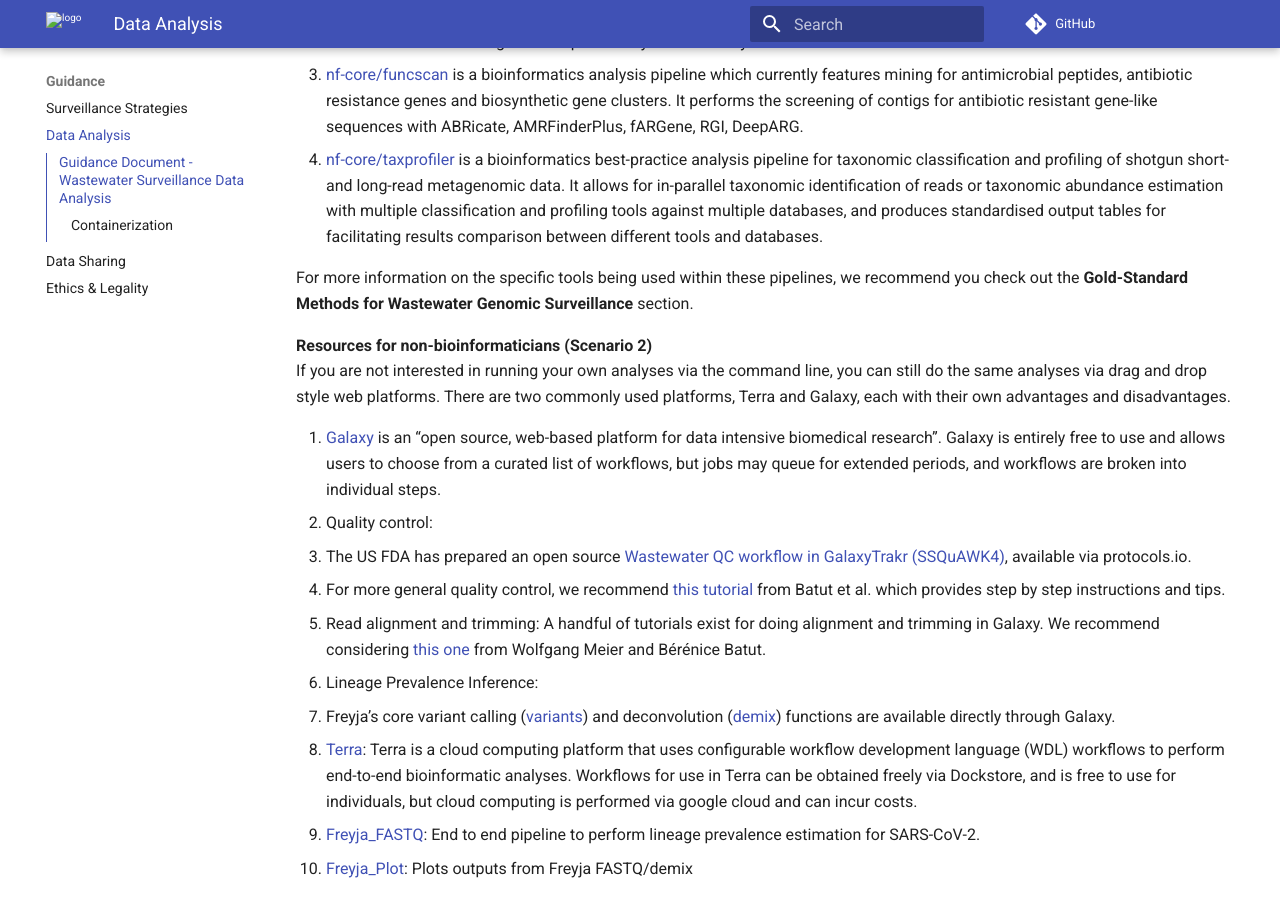
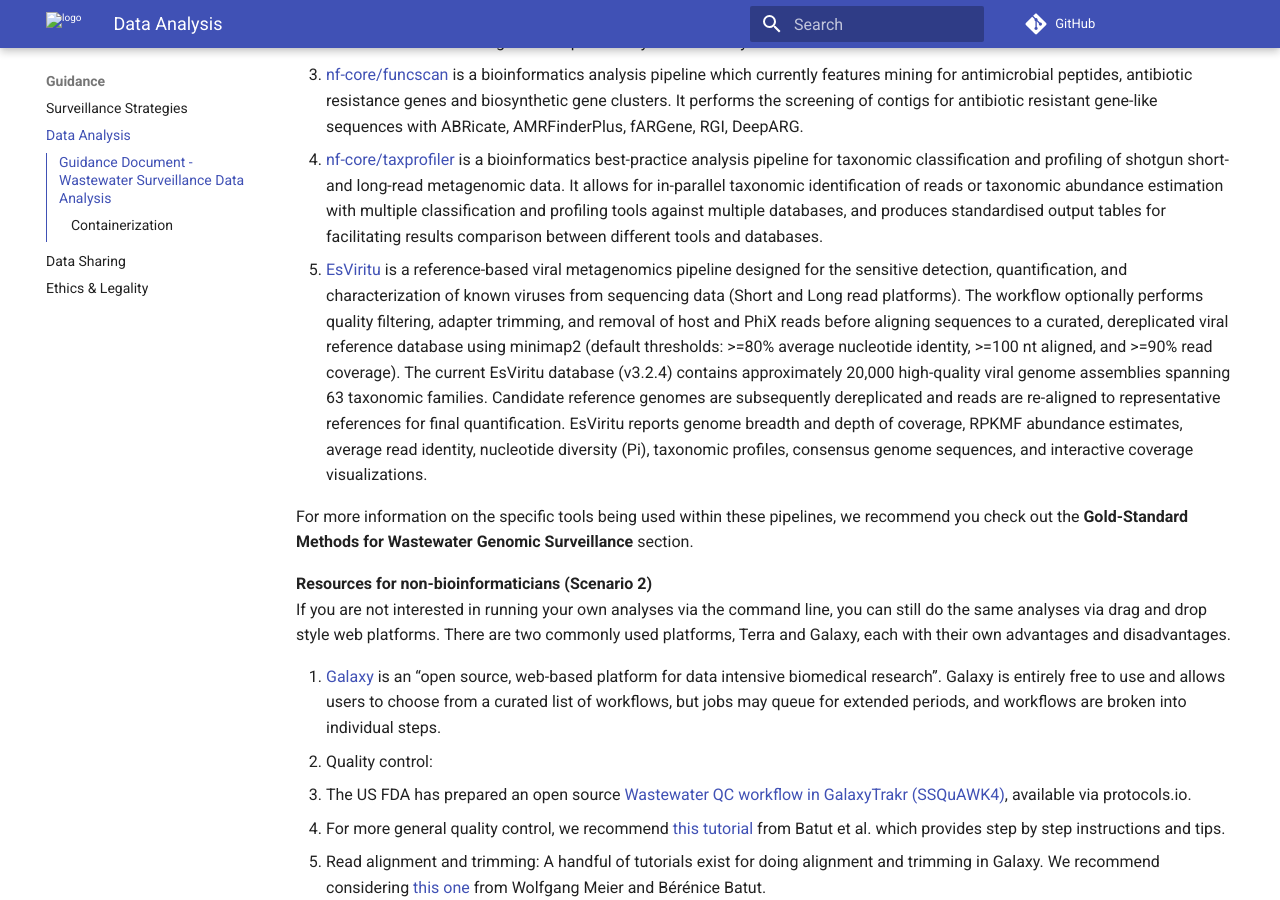
Before and after one commit to pha4ge/wastewater-guidance, an MkDocs documentation site: the page built from guidance_docs/DataAnalysis-GuidanceDoc.md, in a window 1280 px wide and 900 px high, scrolled down 1584 px. Built offline with MkDocs 1.6.1 and Material for MkDocs 9.7.7, drawn with Linux system fonts in a browser that asks for light colours; comment, search, counter and statistics services are not loaded.

Commit message:
Add EsViritu to Data Analysis guidance

```diff
--- a/guidance_docs/DataAnalysis-GuidanceDoc.md
+++ b/guidance_docs/DataAnalysis-GuidanceDoc.md
@@ -36,7 +36,7 @@
 2. [nf-core/mag](https://nf-co.re/mag/3.0.2/) can be used to visualize the relative abundance of organisms in complex samples. It can use only short reads or a mixture of short and long reads to perform hybrid assembly.
 3. [nf-core/funcscan](https://nf-co.re/funcscan/1.1.6/)  is a bioinformatics analysis pipeline which currently features mining for antimicrobial peptides, antibiotic resistance genes and biosynthetic gene clusters. It performs the screening of contigs for antibiotic resistant gene-like sequences with ABRicate, AMRFinderPlus, fARGene, RGI, DeepARG.
 4. [nf-core/taxprofiler](https://github.com/nf-core/taxprofiler) is a bioinformatics best-practice analysis pipeline for taxonomic classification and profiling of shotgun short- and long-read metagenomic data. It allows for in-parallel taxonomic identification of reads or taxonomic abundance estimation with multiple classification and profiling tools against multiple databases, and produces standardised output tables for facilitating results comparison between different tools and databases.
-
+5. [EsViritu](https://esviritu.readthedocs.io/) is a reference-based viral metagenomics pipeline designed for the sensitive detection, quantification, and characterization of known viruses from sequencing data (Short and Long read platforms). The workflow optionally performs quality filtering, adapter trimming, and removal of host and PhiX reads before aligning sequences to a curated, dereplicated viral reference database using minimap2 (default thresholds: >=80% average nucleotide identity, >=100 nt aligned, and >=90% read coverage). The current EsViritu database (v3.2.4) contains approximately 20,000 high-quality viral genome assemblies spanning 63 taxonomic families. Candidate reference genomes are subsequently dereplicated and reads are re-aligned to representative references for final quantification. EsViritu reports genome breadth and depth of coverage, RPKMF abundance estimates, average read identity, nucleotide diversity (Pi), taxonomic profiles, consensus genome sequences, and interactive coverage visualizations.
 
 For more information on the specific tools being used within these pipelines, we recommend you check out the **Gold-Standard Methods for Wastewater Genomic Surveillance** section.
 
```
